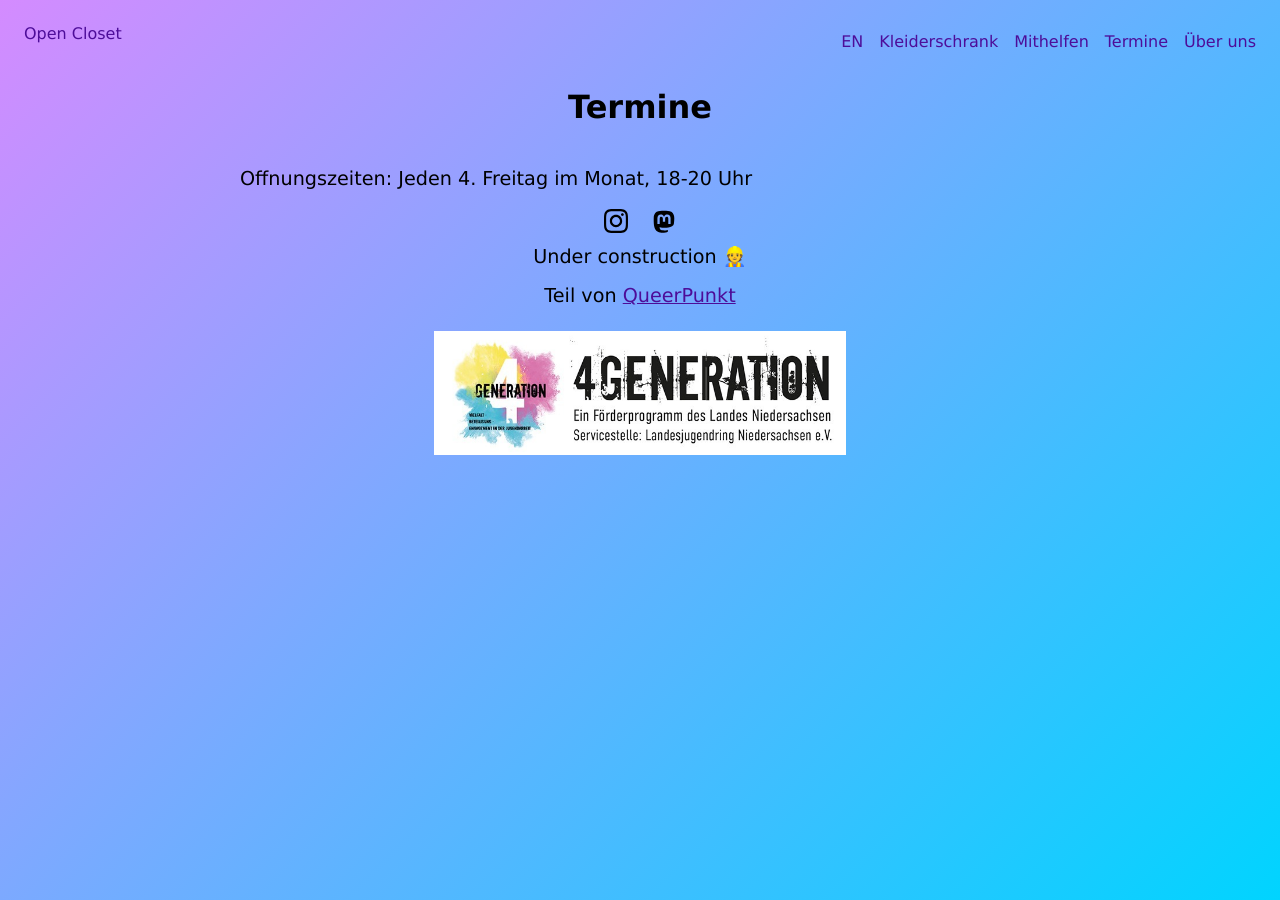
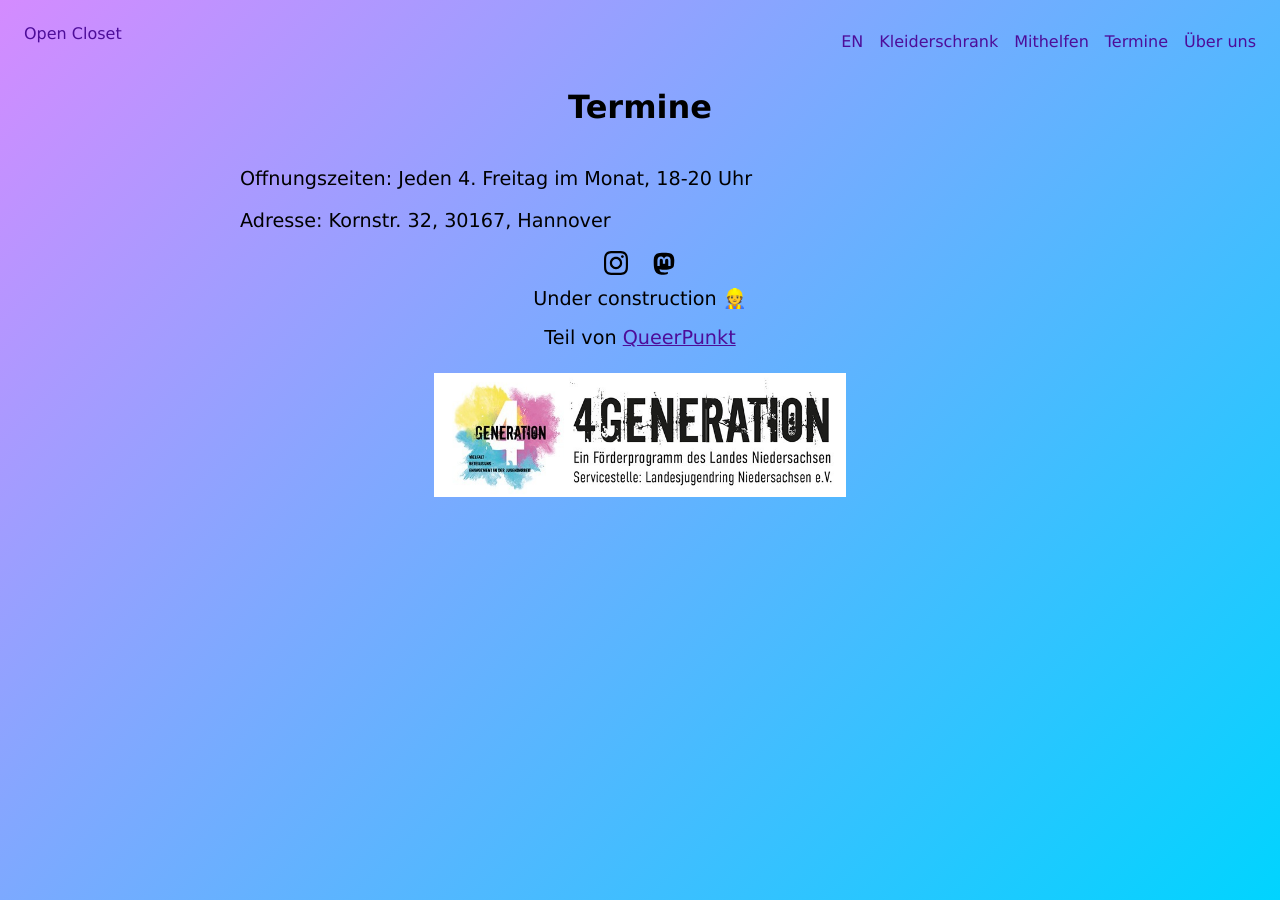
Before and after one commit to open-closet-hannover/open-closet-hannover.github.io, a Jekyll site: the page built from appointments.md, in a window 1280 px wide. Built offline with Jekyll 4.4.1, drawn with Linux system fonts in a browser that asks for light colours.

Commit message:
Add address to appointments pages

```diff
--- a/appointments.md
+++ b/appointments.md
@@ -4,3 +4,5 @@ title: Termine
 ---
 
 Offnungszeiten: Jeden 4. Freitag im Monat, 18-20 Uhr
+
+Adresse: Kornstr. 32, 30167, Hannover
```
Also changed, not shown: en/appointments.md (+2 -0 lines).
